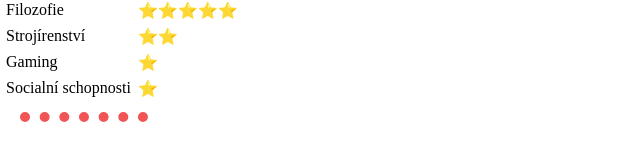
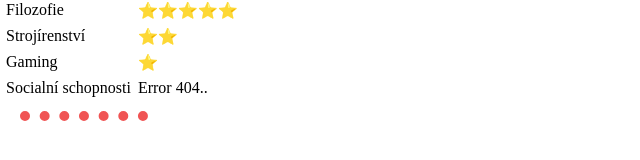
Before and after one commit to KeziTheDev/CV, a plain HTML site: page index.html in a window 1280 px wide. Shown: the part 628-788 px from the top of the page, 0-640 px from the left. Drawn offline with Linux system fonts and the light colour scheme.

Commit message:
Update index.html

```diff
--- a/index.html
+++ b/index.html
@@ -61,7 +61,7 @@
     </tr>
     <tr>
       <td>Socialní schopnosti</td>
-      <td>⭐</td>
+      <td>Error 404..</td>
     </tr>
   </table>
   <hr>
```
